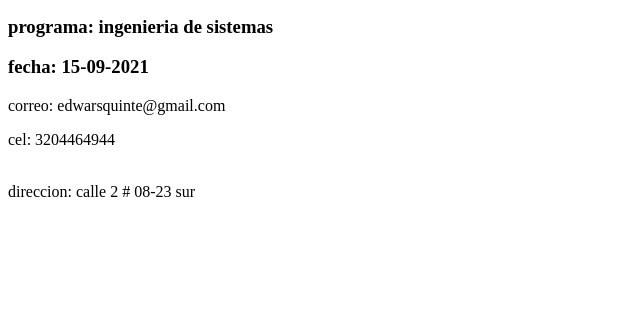
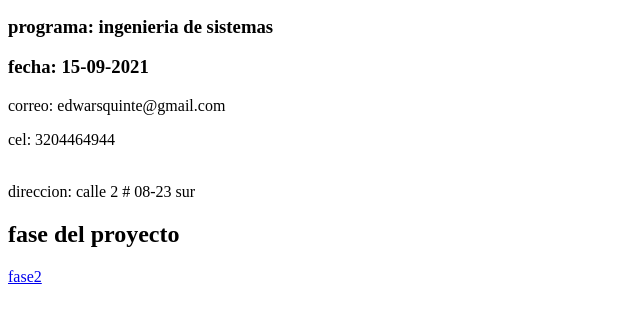
Before and after one commit to edwarsquinte/DSW-EDUARDQUINTERO, a plain HTML site: page index.html in a window 1280 px wide. Shown: the part 105-428 px from the top of the page, without its empty margins (0-640 px from the left). Drawn offline with Linux system fonts and the light colour scheme.

Commit message:
fase2
actualizacion2

```diff
--- a/index.html
+++ b/index.html
@@ -15,5 +15,9 @@
     <p>correo: edwarsquinte@gmail.com</p>
     <p>cel: 3204464944</p>
     <br>direccion: calle 2 # 08-23 sur</br>
+
+<h2>fase del proyecto</h2>
+<a href="fase2/desing.html">fase2</a>
+
 </body>
 </html>
```
